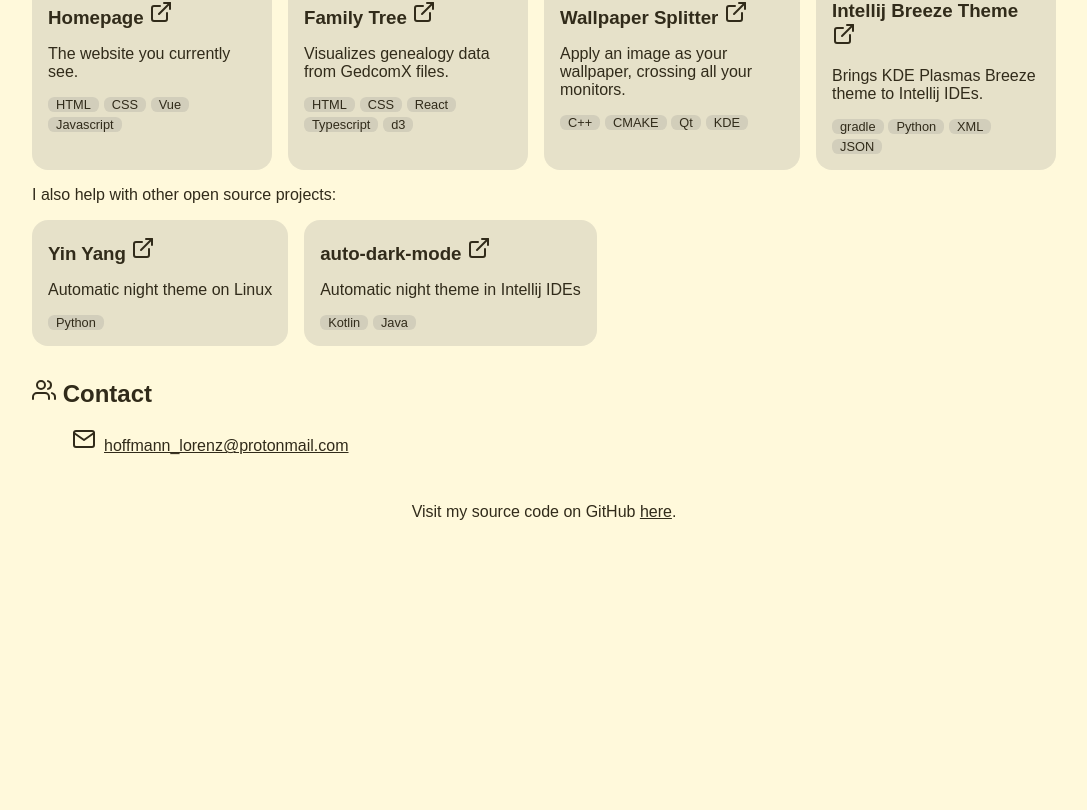
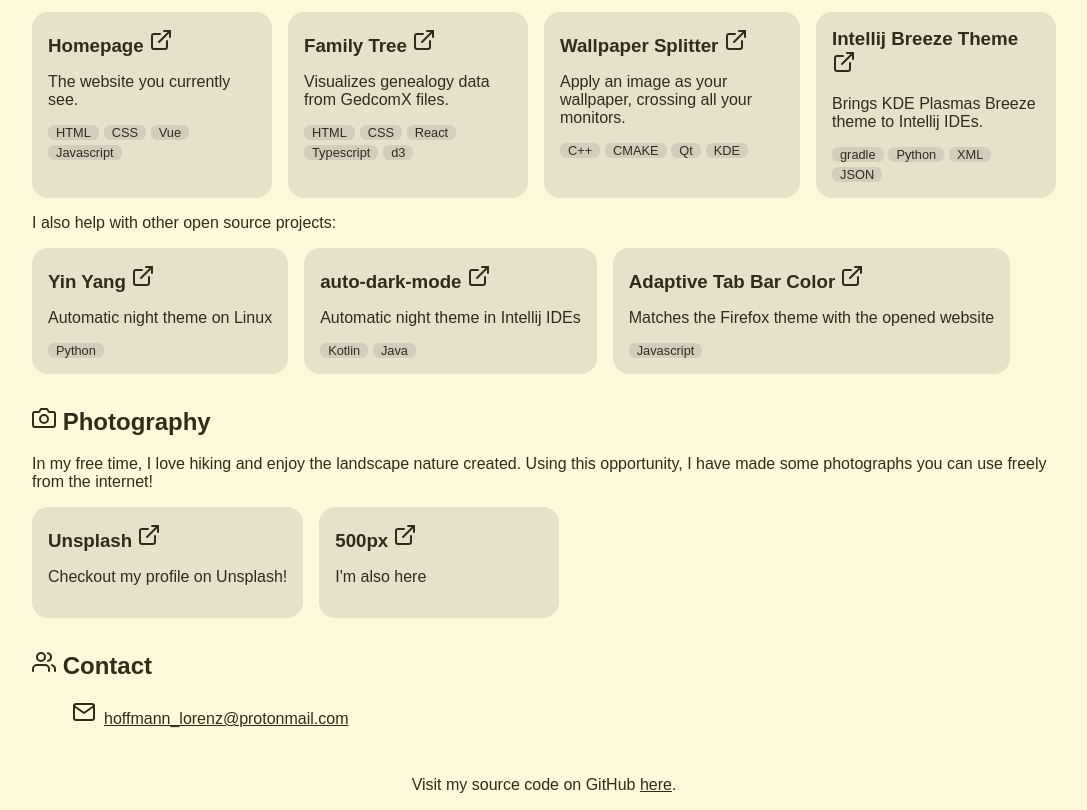
Before and after one commit to l0drex/l0drex.github.io, a Vue app: page / in a window 1280 px wide. Shown: the part 450-1260 px from the top of the page, without its empty margins (96-1183 px from the left). Before the commit the page ends 987 px from the top, so only its background shows below. Built offline with nearby package versions, Linux system fonts and the light colour scheme.

Commit message:
Add photography section

```diff
--- a/src/components/MainContent.vue
+++ b/src/components/MainContent.vue
@@ -5,6 +5,9 @@
       <p>I'm a computer science student from Dresden, Germany.<br>
         I love to explore technology, so I have started a lot of cool projects in my free time.</p>
       <p>Check them out below!</p>
+      <a href="#Projects">
+        <i data-feather="chevrons-down"/>
+      </a>
     </div>
 
     <article>
@@ -44,6 +47,26 @@
                   description="Automatic night theme in Intellij IDEs"
                   link="https://github.com/weisJ/auto-dark-mode"
                   :tags="['Kotlin', 'Java']"/>
+        <CardItem title="Adaptive Tab Bar Color"
+                  description="Matches the Firefox theme with the opened website"
+                  link="https://github.com/YS-Wong/Adaptive-Tab-Bar-Color"
+                  :tags="['Javascript']"/>
+      </section>
+    </article>
+
+    <article>
+      <h1 id="Photography"><i data-feather="camera"/> Photography</h1>
+      <p>
+        In my free time, I love hiking and enjoy the landscape nature created.
+        Using this opportunity, I have made some photographs you can use freely from the internet!
+      </p>
+      <section class="card-row">
+        <CardItem title="Unsplash"
+                  description="Checkout my profile on Unsplash!"
+                  link="https://unsplash.com/@lh4tography"/>
+        <CardItem title="500px"
+                  description="I'm also here"
+                  link="https://500px.com/p/LH_4tography" />
       </section>
     </article>
 
```
